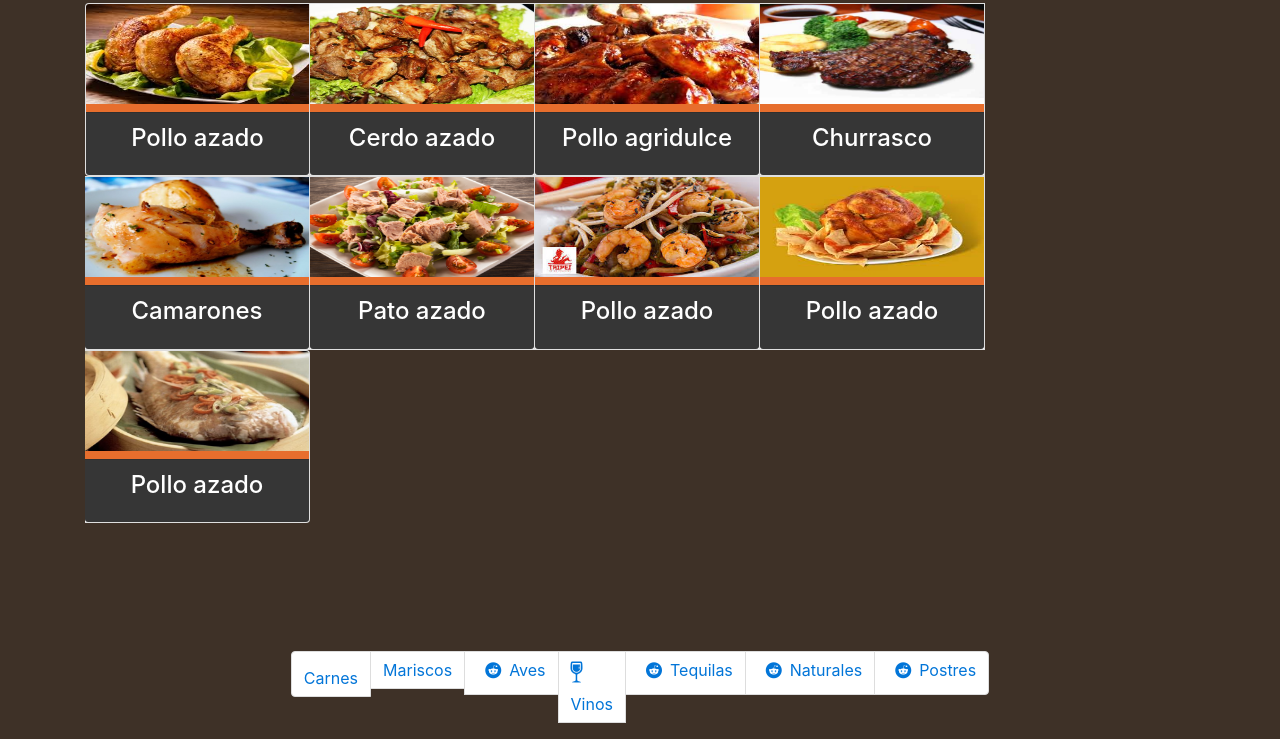
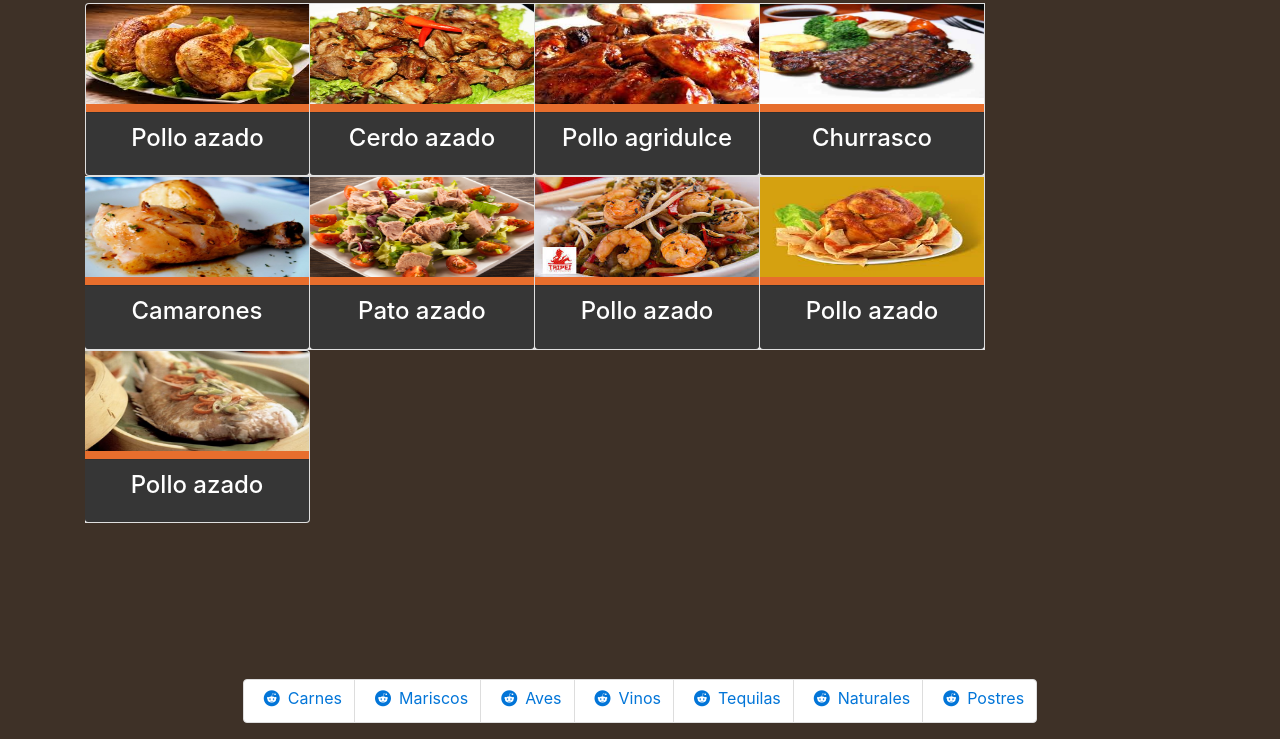
Before and after one commit to motedyn/2017_pos_restaurante, a plain HTML site: page index1.html in a window 1280 px wide. Shown: the part 61-800 px from the top of the page. Drawn offline with Linux system fonts and the light colour scheme; files whose address does not match are found by name; a web font is replaced by a local one.

Commit message:
update
update

```diff
--- a/index1.html
+++ b/index1.html
@@ -122,13 +122,13 @@
 		<nav aria-label="...">
 		  <ul class="pagination justify-content-center fixed-bottom">
 		    <li class="page-item">
-		      <a class="page-link" href="#" tabindex="-1"><h4 class="icon-food" ></h4>Carnes</a>
+		      <a class="page-link" href="#" tabindex="-1"><h4 class="fa fa-reddit mx-2" ></h4>Carnes</a>
 		    </li>
-		    <li class="page-item"><a class="page-link" href="#"><h4 class="fa icon-food" ></h4>Mariscos</a></a></li>
+		    <li class="page-item"><a class="page-link" href="#"><h4 class="fa fa-reddit mx-2" ></h4>Mariscos</a></a></li>
 		    <li class="page-item ">
 		      <a class="page-link" href="#"><h4 class="fa fa-reddit mx-2" ></h4>Aves</a>
 		    </li>
-		    <li class="page-item"><a class="page-link" href="#"><h4 class="ion-wineglass" ></h4>Vinos</a></li>
+		    <li class="page-item"><a class="page-link" href="#"><h4 class="fa fa-reddit mx-2" ></h4>Vinos</a></li>
 		    <li class="page-item">
 		      <a class="page-link" href="#"><h4 class="fa fa-reddit mx-2" ></h4>Tequilas</a>
 		    </li>
```
